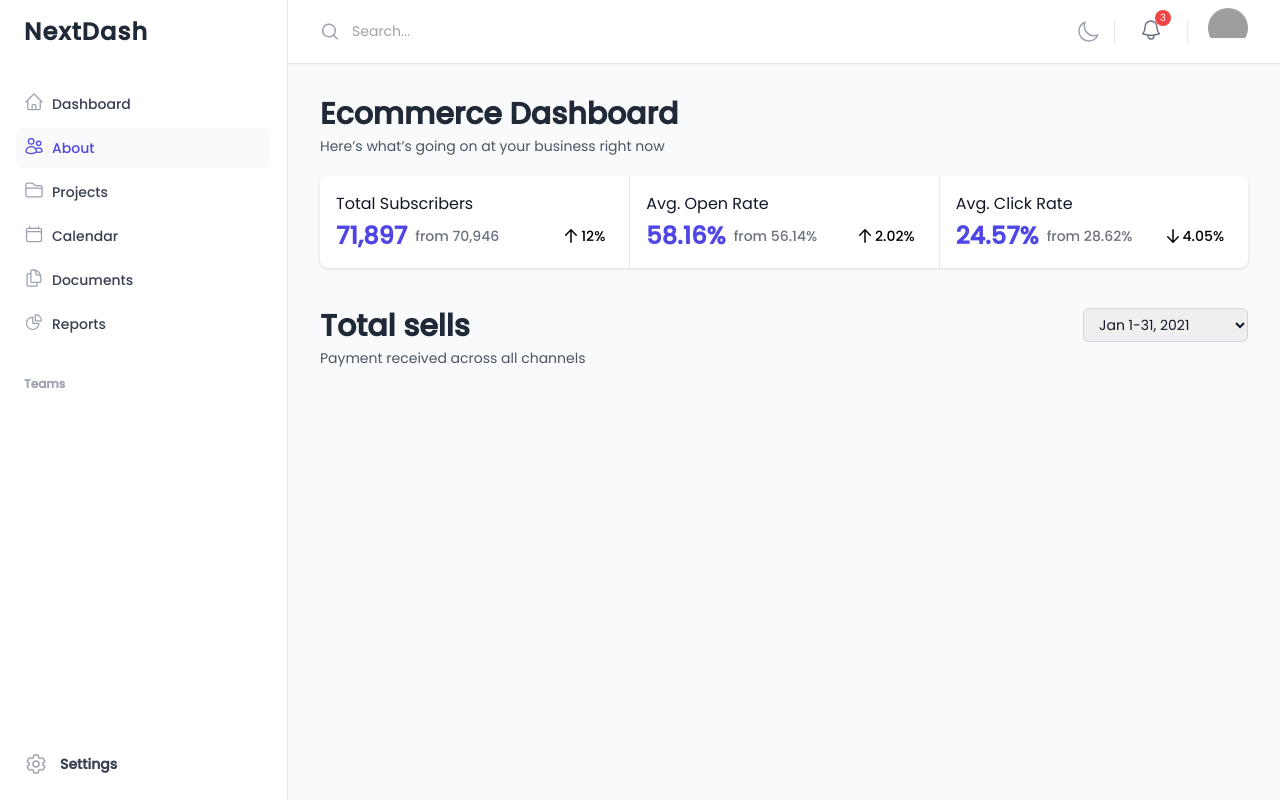
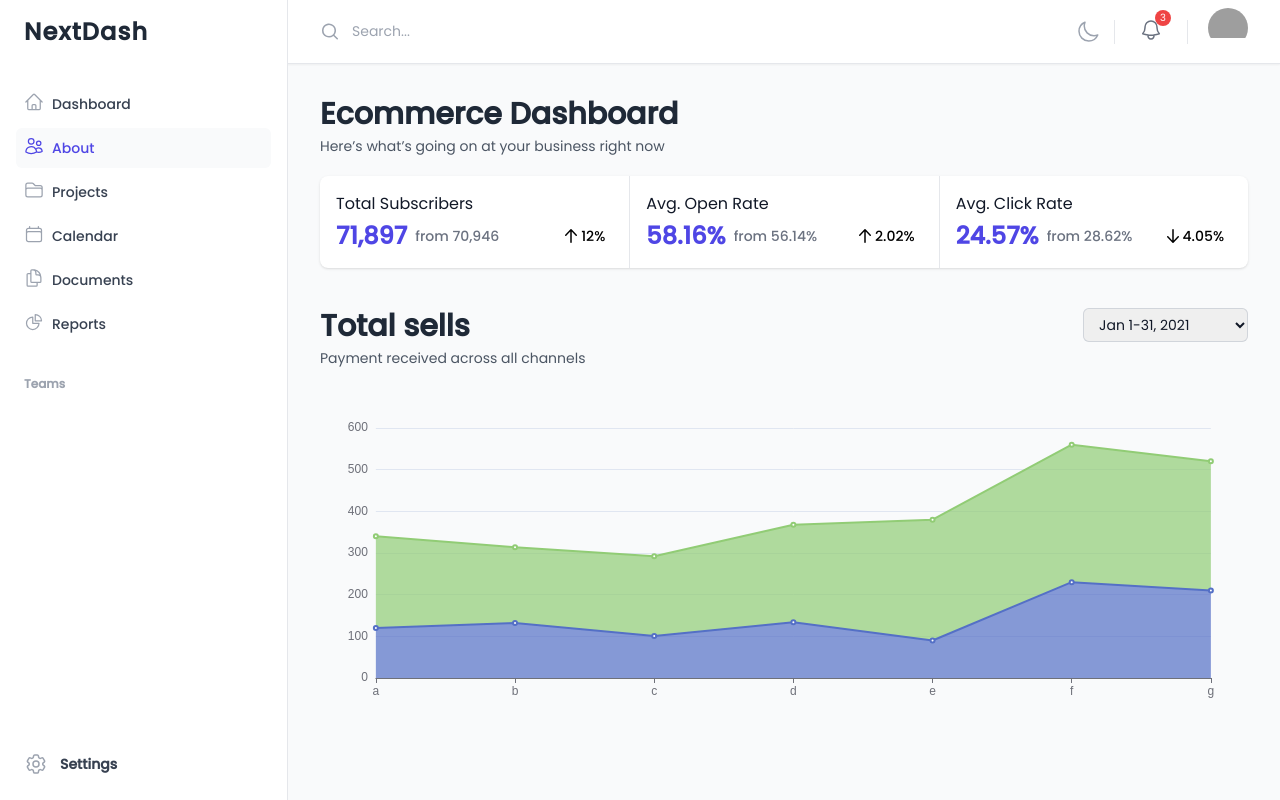
Before and after one commit to vijaykolar/react-tailwind, a Next.js app: page / in a window 1280 px wide. Built offline with nearby package versions, Linux system fonts and the light colour scheme; grey boxes are pictures that could not be loaded.

Commit message:
Working on e charts

```diff
--- a/package.json
+++ b/package.json
@@ -15,6 +15,8 @@
     "@types/node": "20.4.8",
     "@types/react": "18.2.18",
     "@types/react-dom": "18.2.7",
+    "echarts": "^5.4.3",
+    "echarts-for-react": "^3.0.2",
     "eslint": "8.46.0",
     "eslint-config-next": "13.4.13",
     "next": "13.4.13",
--- a/src/pages/index.tsx
+++ b/src/pages/index.tsx
@@ -1,6 +1,51 @@
 import Head from "next/head";
 import AppLayout from "@/AppLayout";
 import Stats from "@/ui/stats";
+
+import ReactECharts from "echarts-for-react";
+
+const option = {
+  tooltip: {
+    trigger: "axis",
+  },
+  toolbox: {
+    show: false,
+  },
+  grid: {
+    left: "3%",
+    right: "4%",
+    containLabel: true,
+  },
+  xAxis: [
+    {
+      type: "category",
+      boundaryGap: false,
+      data: ["a", "b", "c", "d", "e", "f", "g"],
+    },
+  ],
+  yAxis: [
+    {
+      type: "value",
+    },
+  ],
+
+  series: [
+    {
+      name: "a",
+      type: "line",
+      stack: "dd",
+      areaStyle: { normal: {} },
+      data: [120, 132, 101, 134, 90, 230, 210],
+    },
+    {
+      name: "b",
+      type: "line",
+      stack: "dd",
+      areaStyle: { normal: {} },
+      data: [220, 182, 191, 234, 290, 330, 310],
+    },
+  ],
+};
 
 function Homepage() {
   return (
@@ -44,6 +89,9 @@ function Homepage() {
                 </select>
               </div>
             </div>
+            <div>
+              <ReactECharts option={option} style={{ height: 400 }} />
+            </div>
           </div>
         </main>
       </div>
```
Also changed, not shown: 1 other file (tests, documents, lock files or other folders).
